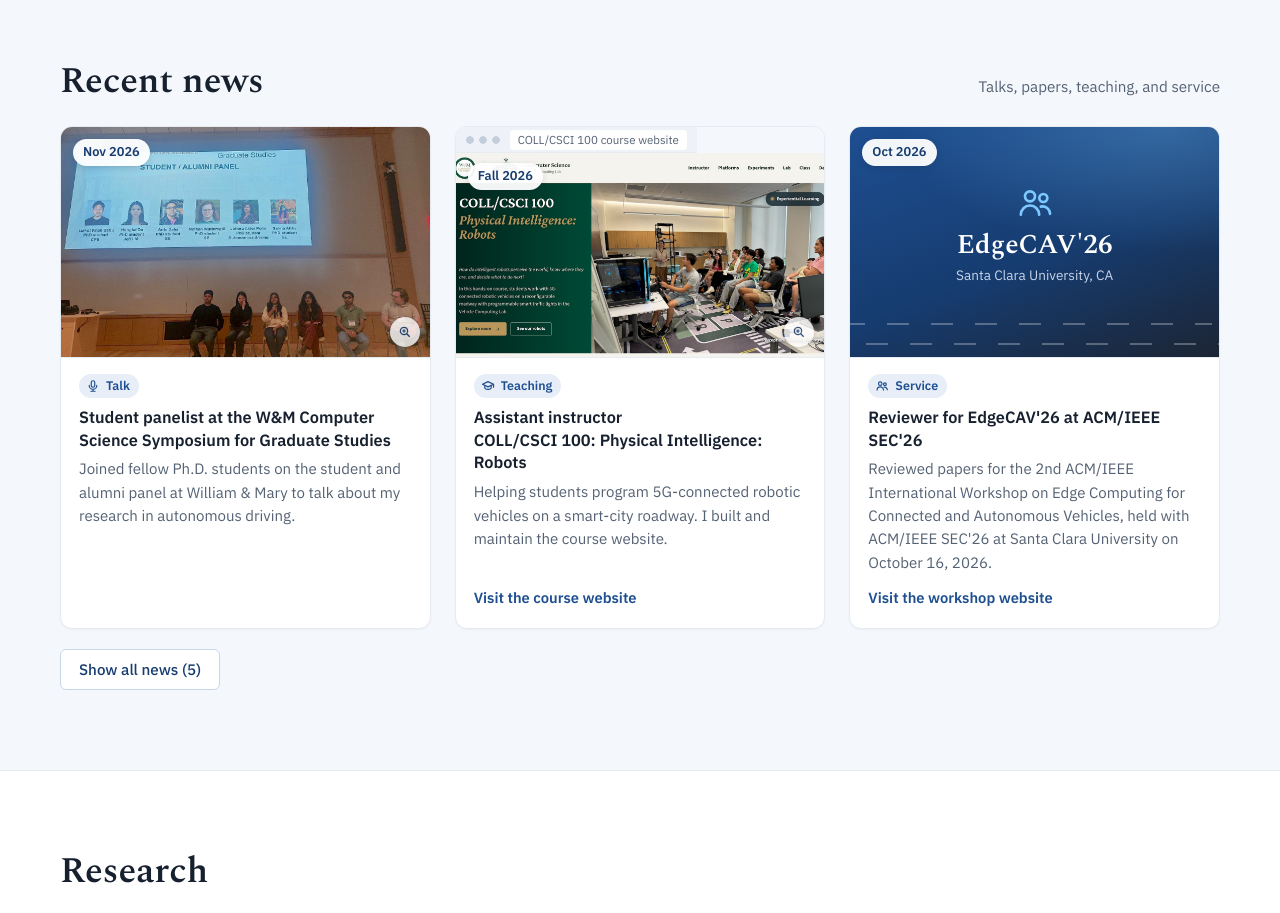
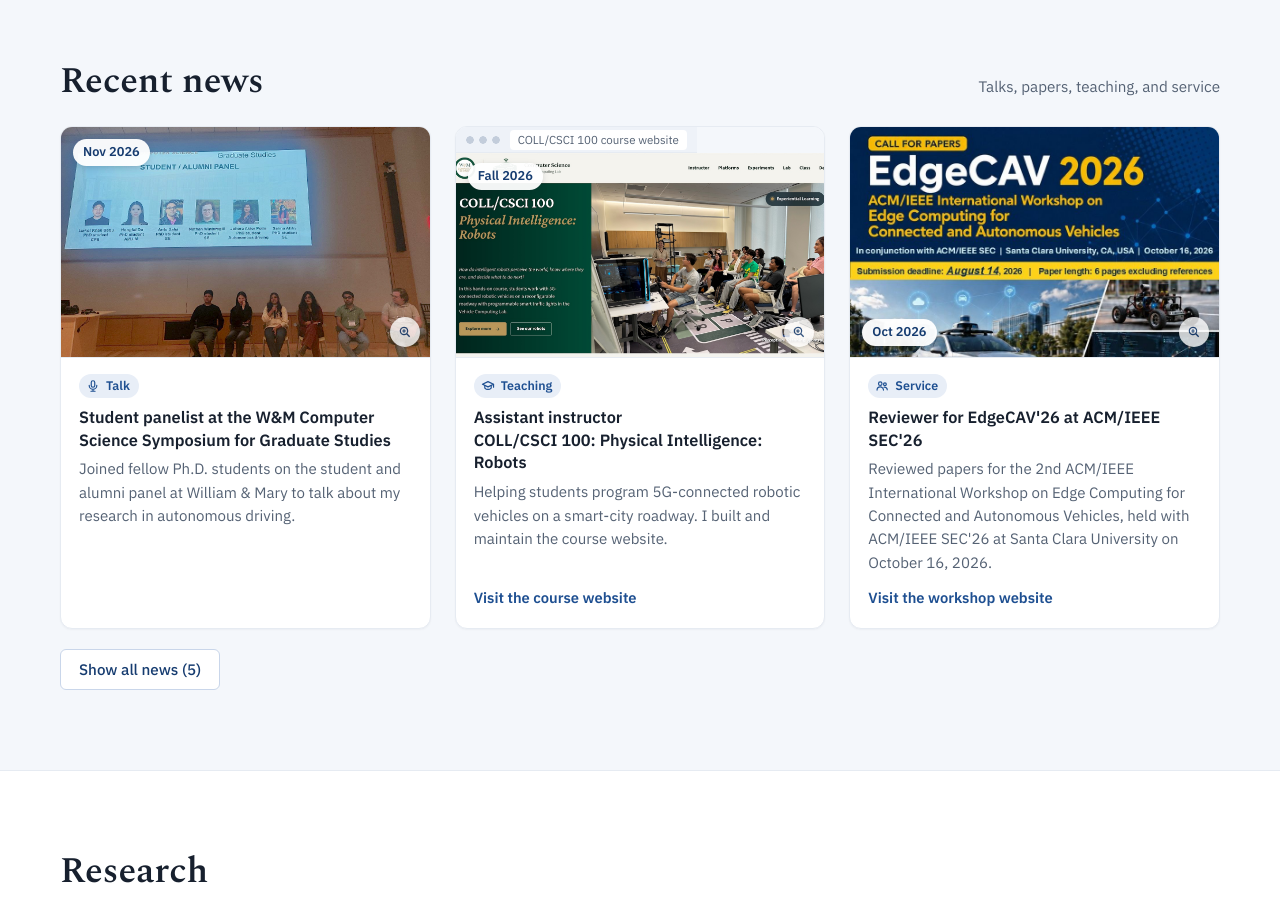
Before and after one commit to roboworld314/japolin.org, a plain HTML site: page index.html in a window 1280 px wide. Shown: the part 820-1733 px from the top of the page. Drawn offline with nearby package versions, Linux system fonts and the light colour scheme; animation ran at ten frames a second.

Commit message:
News: EdgeCAV 2026 flyer on the reviewer card
Co-Authored-By: Claude Opus 5.5 <noreply@anthropic.com>

```diff
--- a/assets/css/style.css
+++ b/assets/css/style.css
@@ -538,6 +538,8 @@ button { font: inherit; color: inherit; }
 
 .news-top { position: relative; }
 .news-top.has-bar .news-date { top: 36px; }
+/* When the top of a flyer is the point of the picture, the date moves down. */
+.news-top.badge-bottom .news-date { top: auto; bottom: 12px; }
 .news-date {
   position: absolute;
   left: 12px;
--- a/assets/js/main.js
+++ b/assets/js/main.js
@@ -106,6 +106,7 @@
         im.loading = 'lazy';
         im.decoding = 'async';
         if (item.fit === 'contain') box.classList.add('is-contain');
+        if (item.position) im.style.objectPosition = item.position === 'top' ? 'center top' : item.position;
         if (item.frame === 'browser') {
           box.classList.add('is-browser');
           var bar = el('span', 'browser-bar');
@@ -155,6 +156,7 @@
       var hasMedia = !!(item.image || item.video);
       var top = el('div', 'news-top');
       if (item.frame === 'browser') top.classList.add('has-bar');
+      if (item.position === 'top') top.classList.add('badge-bottom');
       top.appendChild(hasMedia ? media(item) : cover(item));
       top.appendChild(el('span', 'news-date', item.date));
       art.appendChild(top);
--- a/assets/js/news.js
+++ b/assets/js/news.js
@@ -13,6 +13,8 @@
      poster   still image shown before a video file plays        (optional)
      alt      short description of the photo or video            (optional)
      caption  text under the enlarged photo (defaults to title)   (optional)
+     position "top" keeps the top of a tall image (a flyer or poster)
+              in view on the card; the full image opens on click   (optional)
      fit      "contain" for diagrams, so nothing is cropped;
               photos fill the frame by default                   (optional)
      frame    "browser" shows a website screenshot inside a
@@ -54,7 +56,10 @@ window.NEWS = [
     date: "Oct 2026",
     tag: "Service",
     title: "Reviewer for EdgeCAV'26 at ACM/IEEE SEC'26",
-    cover: { title: "EdgeCAV'26", sub: "Santa Clara University, CA" },
+    image: "assets/news/2026-10-edgecav26-flyer.jpg",
+    position: "top",
+    alt: "EdgeCAV 2026 call-for-papers flyer: ACM/IEEE International Workshop on Edge Computing for Connected and Autonomous Vehicles, Santa Clara University, October 16, 2026",
+    caption: "EdgeCAV 2026 call for papers, ACM/IEEE SEC'26, Santa Clara University",
     text: "Reviewed papers for the 2nd ACM/IEEE International Workshop on Edge Computing for Connected and Autonomous Vehicles, held with ACM/IEEE SEC'26 at Santa Clara University on October 16, 2026.",
     link: { href: "https://sidilu.org/workshop/EdgeCAV_2026.html", label: "Visit the workshop website" }
   },
--- a/index.html
+++ b/index.html
@@ -9,7 +9,7 @@
   <link rel="preconnect" href="https://fonts.googleapis.com">
   <link rel="preconnect" href="https://fonts.gstatic.com" crossorigin>
   <link href="https://fonts.googleapis.com/css2?family=IBM+Plex+Sans:ital,wght@0,400;0,500;0,600;1,400&family=Spectral:wght@500;600&display=swap" rel="stylesheet">
-  <link rel="stylesheet" href="assets/css/style.css?v=27">
+  <link rel="stylesheet" href="assets/css/style.css?v=32">
 </head>
 <body>
   <a class="skip-link" href="#main">Skip to content</a>
@@ -709,8 +709,8 @@
     </div>
   </dialog>
 
-  <script src="assets/js/news.js?v=30"></script>
-  <script src="assets/js/main.js?v=27"></script>
+  <script src="assets/js/news.js?v=31"></script>
+  <script src="assets/js/main.js?v=32"></script>
   <script src="assets/js/drive.js?v=14"></script>
   <script src="assets/js/chat.js?v=28"></script>
 </body>
```
Also changed, not shown: assets/news/2026-10-edgecav26-flyer.jpg (added).
